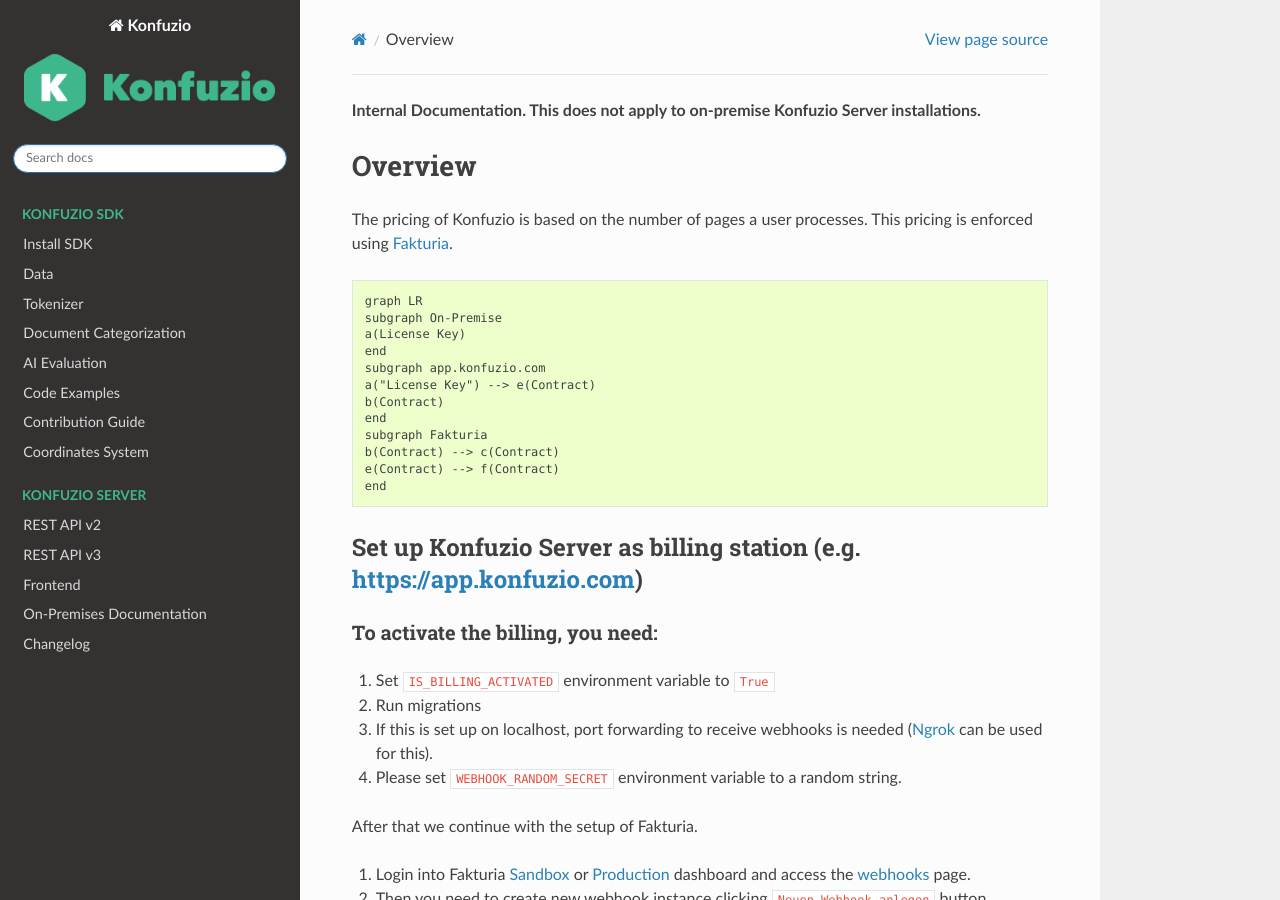
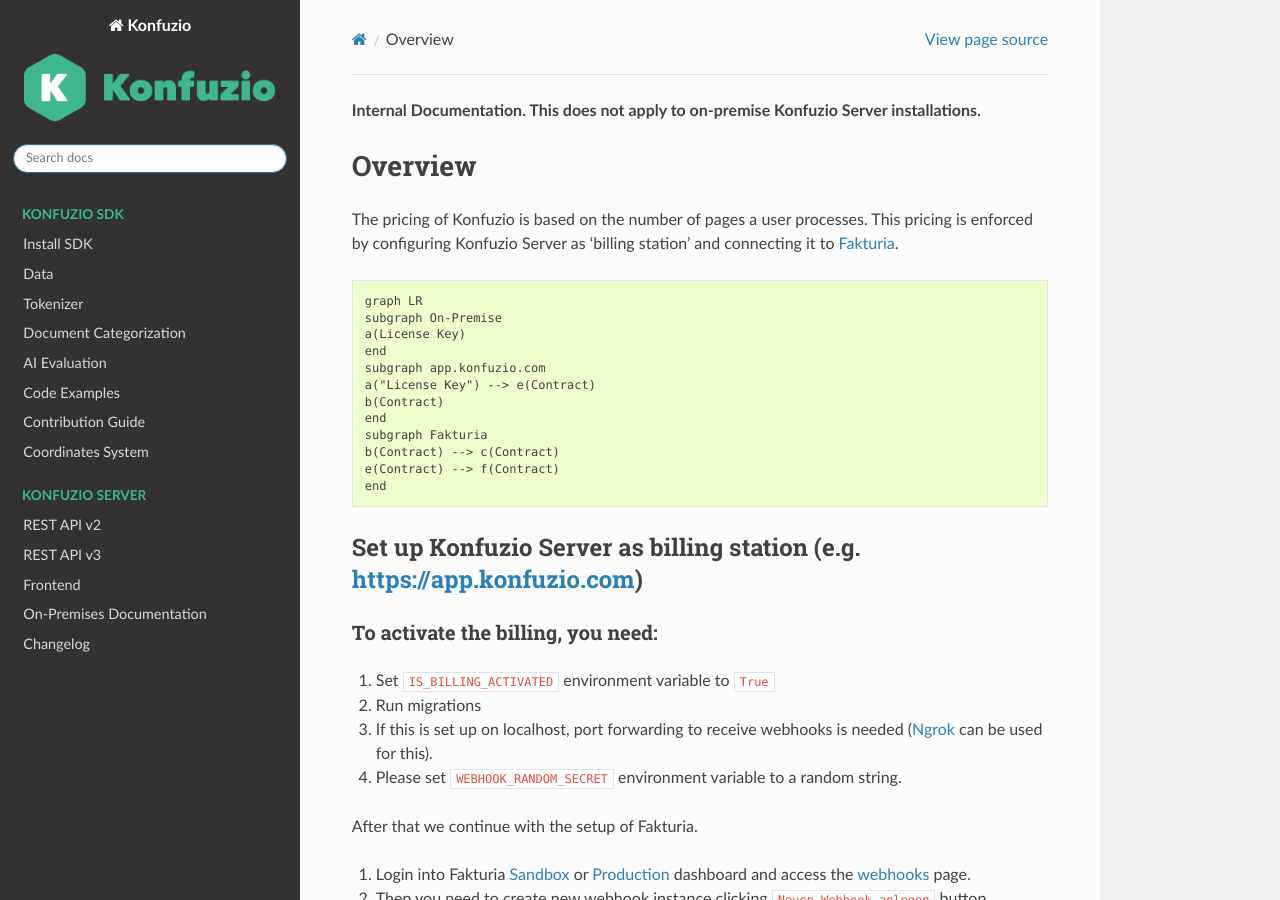
Before and after one commit to konfuzio-ai/konfuzio-sdk, a Sphinx documentation site: the page built from docs/web/billing/index.md, in a window 1280 px wide and 900 px high. Built offline with Sphinx 7.4.7 and the Read the Docs theme 2.0.0, drawn with Linux system fonts in a browser that asks for light colours; some of the changed text lies outside the part shown.

Commit message:
Update index.md

````diff
--- a/docs/web/billing/index.md
+++ b/docs/web/billing/index.md
@@ -2,7 +2,7 @@
 
 # Overview
 
-The pricing of Konfuzio is based on the number of pages a user processes. This pricing is enforced using [Fakturia](https://www.fakturia.de/).
+The pricing of Konfuzio is based on the number of pages a user processes. This pricing is enforced by configuring Konfuzio Server as 'billing station' and connecting it to [Fakturia](https://www.fakturia.de/).
 
 ```mermaid
 graph LR
@@ -81,4 +81,4 @@
 For on-premise installations, only FAKTURIA_API_URL and FAKTURIA_API_KEY are required. Additional information will added to [On-Premises Documentation](https://dev.konfuzio.com/web/on_premises.html).
 
 ## Management on app.konfuzio.com
-Konfuzio Server will display a Billing Module to manage Contracts and Customers if is configured as Billing Center. On-premise installations will not see the Billing Module. Konfuzio Server is running as Billing Center if the HOST_NAME is part of '\*.konfuzio.com and if the BILLING_API_URL is set to '\*.fakturia.de'.
+Konfuzio Server will display a Billing Module to manage Contracts and Customers if is configured as Billing Center. On-premise installations will not see the Billing Module. Konfuzio Server is running as Billing Center if the HOST_NAME is part of '\*.konfuzio.com' and if the BILLING_API_URL is set to '\*.fakturia.de'.
````
